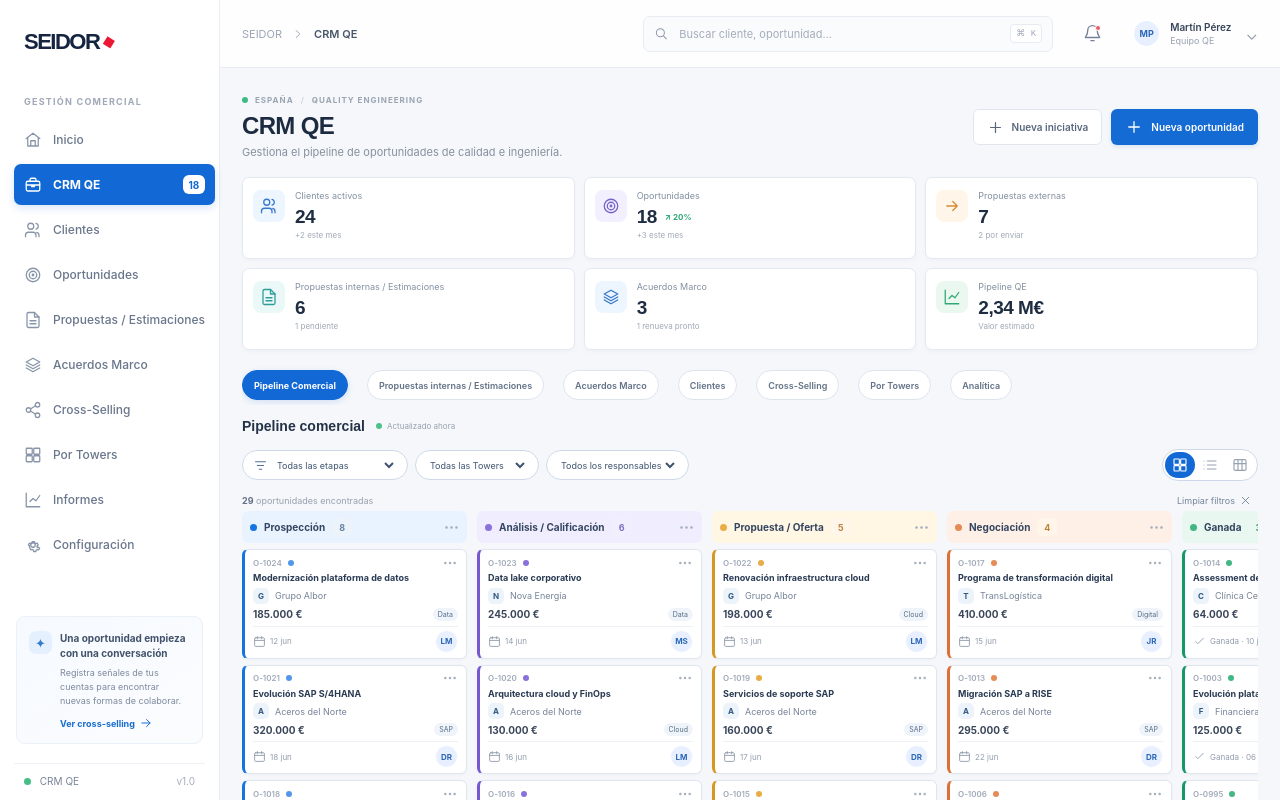
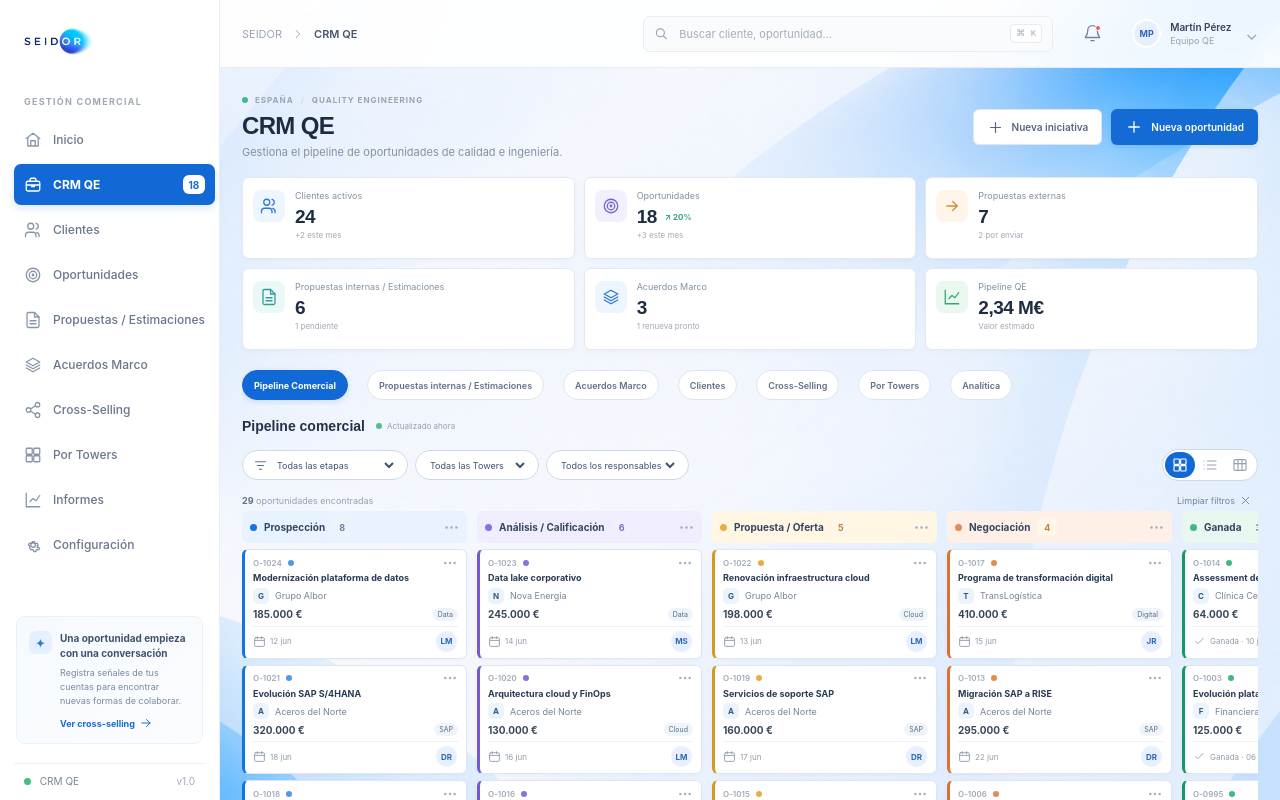
Before and after one commit to ArgTincho89/CRM-QE-Tower, a React (Vite) app: page / in a window 1280 px wide. Shown: the top 800 px of the page. Built offline with nearby package versions, Linux system fonts and the light colour scheme.

Commit message:
feat: apply corporate background image and SEIDOR logo

```diff
--- a/src/App.jsx
+++ b/src/App.jsx
@@ -134,7 +134,7 @@ function App() {
   return (
     <div className="app-shell">
       <aside className={`sidebar${mobileNav ? ' sidebar-open' : ''}`} aria-label="Navegación principal">
-        <div className="brand" aria-label="SEIDOR CRM QE"><span className="brand-word">SEIDOR</span><span className="brand-mark">◆</span></div>
+        <div className="brand"><img className="brand-logo" src="/logo-seidor.jpeg" alt="SEIDOR" /></div>
         <div className="workspace-label">GESTIÓN COMERCIAL</div>
         <nav className="side-nav">
           {navItems.map((item) => <button key={item.id} className={`nav-item${page === item.id ? ' selected' : ''}`} onClick={() => navigate(item.id)} aria-current={page === item.id ? 'page' : undefined}>
--- a/src/styles.css
+++ b/src/styles.css
@@ -1,7 +1,7 @@
 :root {
   font-family: 'DM Sans', Inter, ui-sans-serif, system-ui, -apple-system, BlinkMacSystemFont, 'Segoe UI', sans-serif;
   color: #1d2738;
-  background: #f5f7fa;
+  background: #d9eafd;
   font-synthesis: none;
   text-rendering: optimizeLegibility;
   -webkit-font-smoothing: antialiased;
@@ -22,9 +22,8 @@ button:focus-visible, input:focus-visible, select:focus-visible { outline: 3px s
 
 .app-shell { min-height: 100vh; }
 .sidebar { width: 220px; position: fixed; inset: 0 auto 0 0; z-index: 20; display: flex; flex-direction: column; padding: 23px 14px 13px; background: #fff; border-right: 1px solid #e9edf3; }
-.brand { display: flex; align-items: center; gap: 3px; height: 38px; padding-left: 10px; color: #152541; }
-.brand-word { font: 800 22px/1 'Manrope', sans-serif; letter-spacing: -1.5px; }
-.brand-mark { color: #eb1733; font-size: 13px; transform: rotate(-13deg); }
+.brand { display: flex; align-items: center; height: 38px; padding-left: 2px; }
+.brand-logo { display: block; width: auto; height: 38px; transform: translateY(-3px); }
 .workspace-label { margin: 35px 0 12px 10px; color: #a0a9b8; font-size: 9px; font-weight: 700; letter-spacing: 1.25px; }
 .side-nav { display: grid; gap: 4px; }
 .nav-item { display: flex; align-items: center; gap: 11px; width: 100%; height: 41px; border: 0; border-radius: 7px; padding: 0 10px; background: transparent; color: #69768b; text-align: left; font-size: 12px; font-weight: 500; cursor: pointer; transition: .16s ease; }
@@ -44,8 +43,8 @@ button:focus-visible, input:focus-visible, select:focus-visible { outline: 3px s
 .footer-dot { display: inline-block; width: 7px; height: 7px; margin-right: 6px; border-radius: 50%; background: #45bd85; }
 .footer-version { float: right; color: #a5adba; }
 
-.main-area { min-height: 100vh; margin-left: 220px; }
-.topbar { height: 68px; display: flex; align-items: center; gap: 22px; padding: 0 31px; border-bottom: 1px solid #e9edf3; background: rgba(255,255,255,.94); }
+.main-area { min-height: 100vh; margin-left: 220px; background-color: #d9eafd; background-image: url('/app-background.png'); background-position: center center; background-size: cover; background-repeat: no-repeat; background-attachment: fixed; }
+.topbar { height: 68px; display: flex; align-items: center; gap: 22px; padding: 0 31px; border-bottom: 1px solid #e9edf3; background: rgba(255,255,255,.92); backdrop-filter: blur(6px); }
 .breadcrumbs { display: flex; align-items: center; gap: 9px; min-width: 218px; color: #9ba5b5; font-size: 11px; }
 .breadcrumbs strong { color: #48566b; font-weight: 600; }
 .global-search { display: flex; align-items: center; gap: 9px; width: min(410px, 38vw); height: 36px; margin-left: auto; padding: 0 10px; border: 1px solid #e8ecf2; border-radius: 7px; background: #fafbfd; color: #8c98aa; }
```
Also changed, not shown: public/app-background.png (added), public/logo-seidor.jpeg (added).
